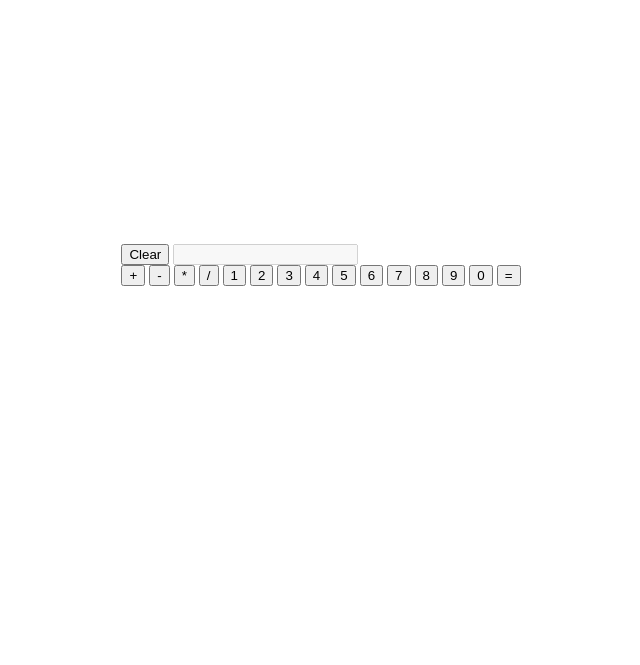
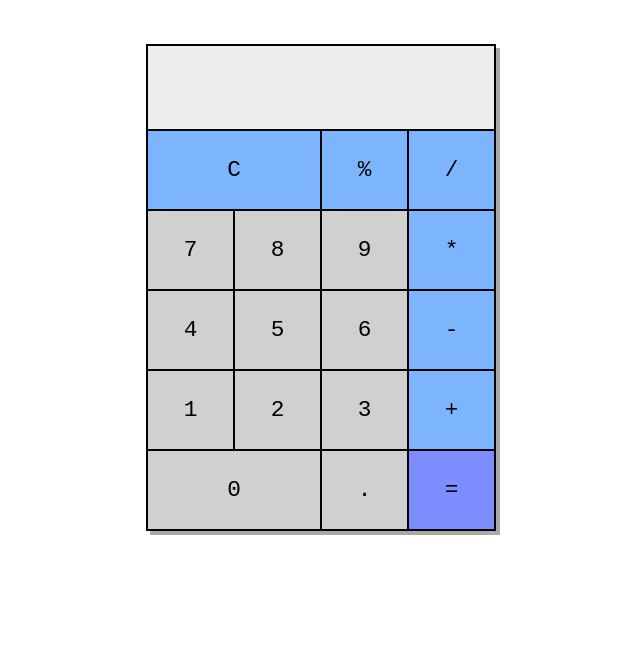
Before and after one commit to markymelnik/calculator, a plain HTML site: page index.html in a window 1280 px wide. Shown: the part 135-800 px from the top of the page, without its empty margins (319-959 px from the left). Drawn offline with Linux system fonts and the light colour scheme.

Commit message:
Basic UI, modulo operator, decimal support

```diff
--- a/index.html
+++ b/index.html
@@ -4,31 +4,40 @@
     <meta charset='UTF-8'>
     <meta http-equiv='X-UA-Compatible' content='IE=edge'>
     <meta name='viewport' content='width=device-width, initial-scale=1.0'>
-    <title>Calculator Project!</title>
+    <title>Calculator Application</title>
 </head>
 <body>
     <link rel="stylesheet" href="style.css">
-    <div id='calculator'>
-        <button type="button" id='clearBtn' value='clear'>Clear</button>
-        <input type='text' id='displayField' value='' disabled>
-    <div class='calcBtns'>
-        <button class='signBtn' value='+'>+</button>
-        <button class='signBtn' value='-'>-</button>
-        <button class='signBtn' value='*'>*</button>
-        <button class='signBtn' value='/'>/</button>
-        <button class='numBtn' value='1'>1</button>
-        <button class='numBtn' value='2'>2</button>
-        <button class='numBtn' value='3'>3</button>
-        <button class='numBtn' value='4'>4</button>
-        <button class='numBtn' value='5'>5</button>
-        <button class='numBtn' value='6'>6</button>
-        <button class='numBtn' value='7'>7</button>
-        <button class='numBtn' value='8'>8</button>
-        <button class='numBtn' value='9'>9</button>
-        <button class='numBtn' value='0'>0</button>
-        <button id='equalBtn' value='='>=</button>
+    <div class="title"><h1>Calculator!</h1></div>
+    <div class="calculator">
+            <input type='text' class='displayField' value='' disabled>
+        <div class='calcBtns'>
+
+            <button type="button" class='clearBtn span-2' value='C'>C</button>
+            <button type="button" class='signBtn' value='%'>%</button>
+            <button type="button" class='signBtn' value='/'>/</button>
+
+            <button type="button" class='numBtn' value='7'>7</button>
+            <button type="button" class='numBtn' value='8'>8</button>
+            <button type="button" class='numBtn' value='9'>9</button>
+            <button type="button" class='signBtn' value='*'>*</button>
+
+            <button type="button" class='numBtn' value='4'>4</button>
+            <button type="button" class='numBtn' value='5'>5</button>
+            <button type="button" class='numBtn' value='6'>6</button>
+            <button type="button" class='signBtn' value='-'>-</button>
+
+            <button type="button" class='numBtn' value='1'>1</button>
+            <button type="button" class='numBtn' value='2'>2</button>
+            <button type="button" class='numBtn' value='3'>3</button>
+            <button type="button" class='signBtn' value='+'>+</button>
+
+            <button type="button" class='numBtn span-2' value='0'>0</button>
+            <button type="button" class='decimalBtn' value='.'>.</button>
+            <button type="button" class='equalBtn' value='='>=</button>
+
+        </div>
     </div>
-</div>
     <script src='script.js'></script>
 </body>
 </html>
--- a/script.js
+++ b/script.js
@@ -2,9 +2,10 @@
 
 const numBtn = document.querySelectorAll(".numBtn");
 const signBtn = document.querySelectorAll(".signBtn");
-const clearBtn = document.querySelector("#clearBtn");
-const equalBtn = document.querySelector("#equalBtn");
-const displayValue = document.querySelector("#displayField");
+const decimalBtn = document.querySelector(".decimalBtn");
+const clearBtn = document.querySelector(".clearBtn");
+const equalBtn = document.querySelector(".equalBtn");
+const displayValue = document.querySelector(".displayField");
 
 let previousOperand = 0;
 let currentOperand = 0;
@@ -23,6 +24,7 @@ numBtn.forEach(button => {
             currentOperand += button.textContent;
             currentOperand = +currentOperand;
             numResult = operate();
+            numResult = +numResult;
             operate();
         }
     })
@@ -30,26 +32,35 @@ numBtn.forEach(button => {
 
 signBtn.forEach(sign => {
     sign.addEventListener('click', () => {
-        if (numResult != null) {
-            displayValue.value += sign.textContent;
-            currentOperator = sign.textContent;
-            previousOperand = numResult;
-            currentOperand = 0;
-        } else {
+        if (numResult == null) {
             needSecondOperand = true;
             displayValue.value += sign.textContent;
             currentOperator = sign.textContent;
             previousOperand = currentOperand;
             currentOperand = 0;
+        } else {
+            displayValue.value += sign.textContent;
+            currentOperator = sign.textContent;
+            previousOperand = numResult;
+            currentOperand = 0;
         }
     })
 });
 
+decimalBtn.addEventListener('click', () => {
+    displayValue.value += decimalBtn.textContent;
+    currentOperand += decimalBtn.textContent;
+});
+
 equalBtn.addEventListener('click', () => {
-    displayValue.value = operate();
-    numResult = displayValue.value;
-    numResult = +numResult;
-});
+    numResult = operate();
+    let numLength = numResult.toString().length;
+    if (numLength > 8) {
+        let roundedValue = numResult.toFixed(3);
+        displayValue.value = roundedValue;
+    } else {
+    displayValue.value = numResult;
+}});
 
 clearBtn.addEventListener('click', () => {
     displayValue.value = null;
@@ -73,6 +84,8 @@ function operate(a, b, operator) {
             return multiply(a,b);
         case "/":
             return divide(a,b);
+        case "%":
+            return modulo(a,b);
     }
 };
 
@@ -94,3 +107,7 @@ function divide(a, b) {
     }
     return a / b;
 };
+
+function modulo(a, b) {
+    return a % b;
+}
--- a/style.css
+++ b/style.css
@@ -1,12 +1,69 @@
-html, body {
-    margin: 0;
-    padding: 0;
+* {
+    box-sizing: border-box;
+    font-family: monospace;
+}
+
+.title {
+    display: flex;
+    justify-content: center;
+    font-size: 2em;
+    margin: 2% auto;
+}
+
+.calculator {
+    max-width: 350px;
+    border: 1px solid black;
+    box-shadow: 4px 4px darkgrey;
+    margin: 2% auto;
+
+}
+
+.displayField {
+    color: black;
+    background: #EEEEEE;
+    border: 1px solid black;
+    font-size: 3em;
+    padding: 0.7em;
+    text-align: right;
     width: 100%;
-    height: 100%;
-  }
+    height: 85px;
+}
 
-body {
-  display: flex;
-  justify-content: center;
-  align-items: center;
+.calcBtns {
+    display: grid;
+    grid-template-columns: repeat(4, 1fr);
 }
+
+button {
+    font-size: 1.75em;
+    height: 80px;
+    border: 1px solid black;
+}
+
+.span-2 {
+    grid-column: span 2;
+}
+
+.numBtn, .decimalBtn {
+    background: #D0D0D0;
+}
+
+.numBtn:hover, .decimalBtn:hover {
+    background: #EAEAEA;
+}
+
+.signBtn, .clearBtn {
+    background: #7CB5FE;
+}
+
+.signBtn:hover, .clearBtn:hover {
+    background: #A6DCFF
+}
+
+.equalBtn {
+    background: #7C8EFE;
+}
+
+.equalBtn:hover {
+    background: #BAC4FF;
+}
```
